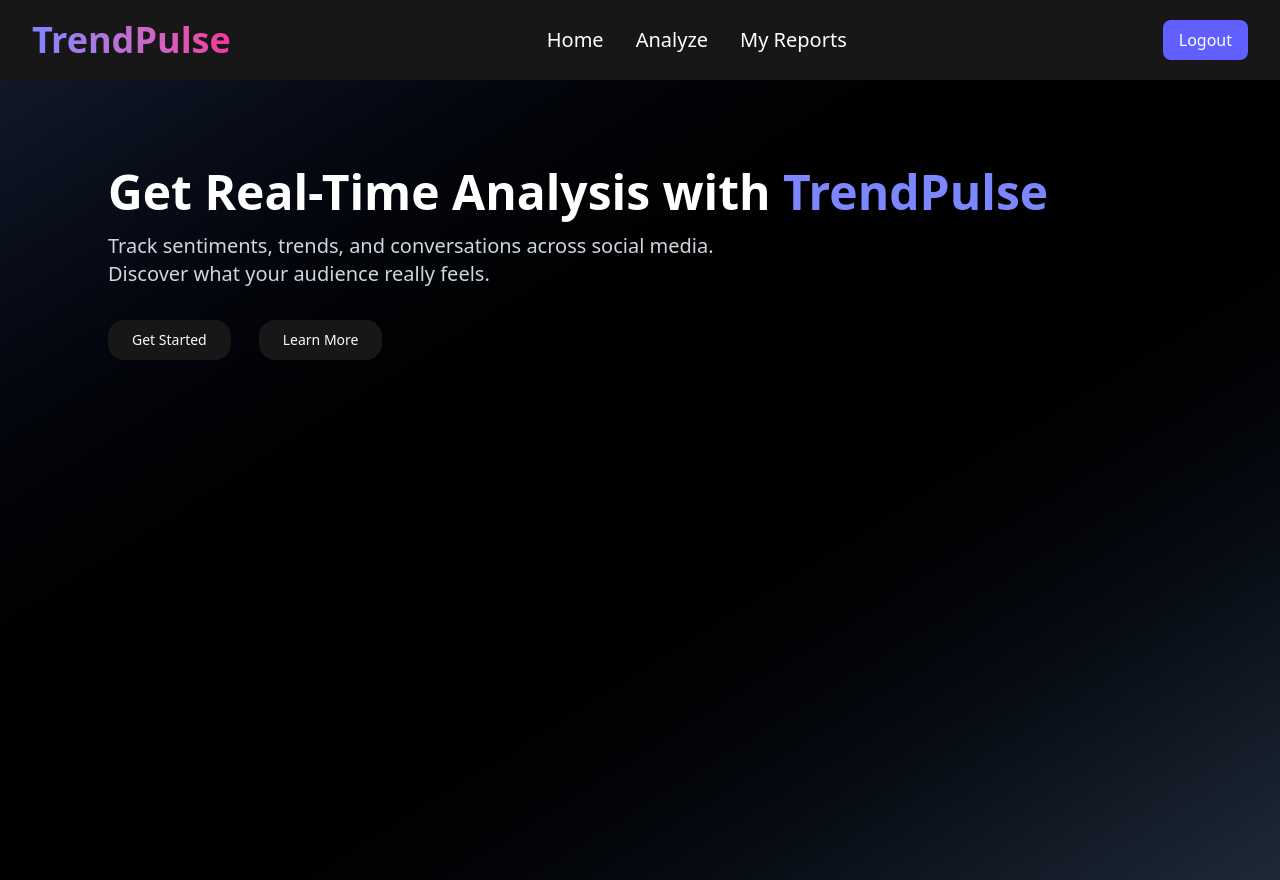
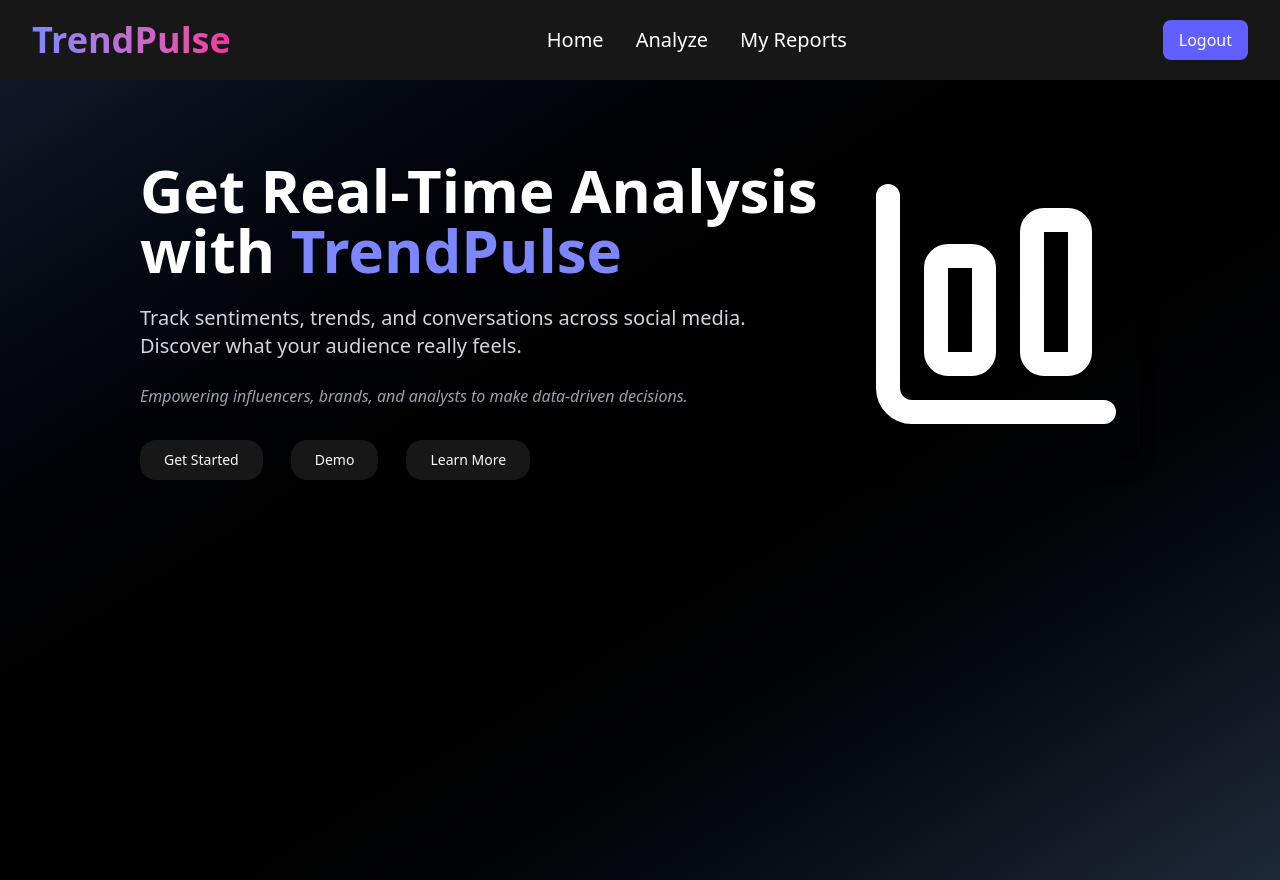
Before and after one commit to krish-goyal-04/Social-Media-Sentiment-Analyzer, a React (Vite) app in the folder Frontend/: page / in a window 1280 px wide. Built offline with nearby package versions, Linux system fonts and the light colour scheme.

Commit message:
Landing Page UI Improvements

```diff
--- a/Frontend/src/components/Home/InitialDisplay.jsx
+++ b/Frontend/src/components/Home/InitialDisplay.jsx
@@ -1,12 +1,14 @@
 import { motion } from "framer-motion";
 import {Button} from "../../components/ui/button"
+import { ChartColumnBig } from "lucide-react";
+
 
 const InitialDisplay = ()=>{
     return(
-        <div className="min-h-screen flex p-7 bg-gradient-to-br from-gray-900 via-black to-gray-800" >
-            <div className="mt-15 mx-20" >
+        <div className="min-h-screen flex flex-col md:flex-row p-20 bg-gradient-to-br from-gray-900 via-black to-gray-800 justify-between" >
+            <div className="space-y-6 ml-15">
                 <motion.h1 initial={{opacity:0,y:50}} animate={{opacity:1,y:0}}
-                transition={{duration:1.2}} className="text-4xl md:text-5xl font-extrabold text-white">
+                transition={{duration:1.2}} className="text-5xl md:text-6xl font-extrabold text-white">
                     Get <span>Real-Time</span> Analysis with <span className="text-indigo-400 font-extrabold">TrendPulse</span>
                 </motion.h1>
 
@@ -19,7 +21,14 @@ const InitialDisplay = ()=>{
                 Track sentiments, trends, and conversations across social media.
                 Discover what your audience really feels.
             </motion.p>
-
+            <motion.p
+                initial={{ opacity: 0 }}
+                animate={{ opacity: 1 }}
+                transition={{ delay: 0.4 }}
+                className="mt-2 text-md text-gray-400 italic"
+                >
+                Empowering influencers, brands, and analysts to make data-driven decisions.
+                </motion.p>
             <motion.div
                 initial={{opacity:0}}
                 animate={{opacity:1}}
@@ -27,8 +36,22 @@ const InitialDisplay = ()=>{
                 className="flex space-x-7 mt-8"
                 >
                     <Button size="lg" className="rounded-2xl transition-transform duration-300 hover:scale-105 hover:bg-indigo-500" variant="default" >Get Started</Button>
+                    <Button size="lg" className="rounded-2xl transition-transform duration-300 hover:scale-105 hover:bg-indigo-500" variant="default">Demo</Button>
                     <Button size="lg" className="rounded-2xl transition-transform duration-300 hover:scale-105 hover:bg-indigo-500" variant="default">Learn More</Button>
             </motion.div>
+
+            </div>
+            <div className="mr-15">
+                <motion.div
+                    initial={{opacity:0,x:50}}
+                    animate={{opacity:1,x:0}}
+                    transition={{duration:1.2}}
+                    className="flex "
+                    >
+                    <div className="flex items-center justify-center shadow-xl">
+                        <ChartColumnBig  className="w-72 h-72 hover:scale-105 text-white transition-transform duration-300 hover:text-indigo-400" />
+                    </div>
+                </motion.div>
             </div>
         </div>
     )
```
